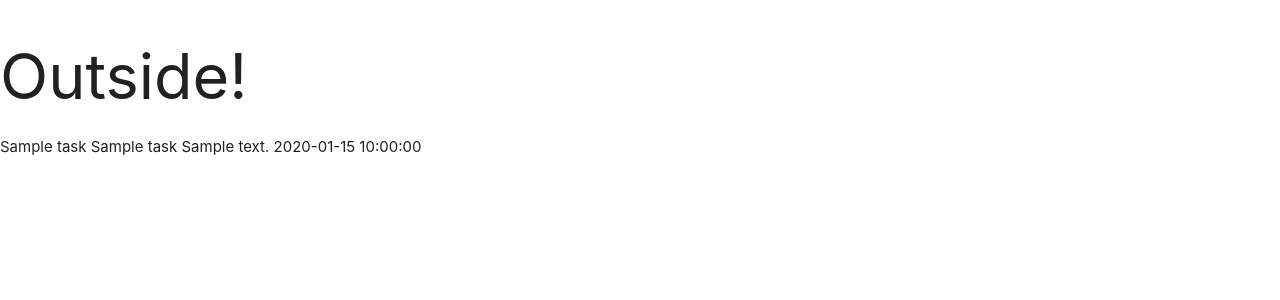
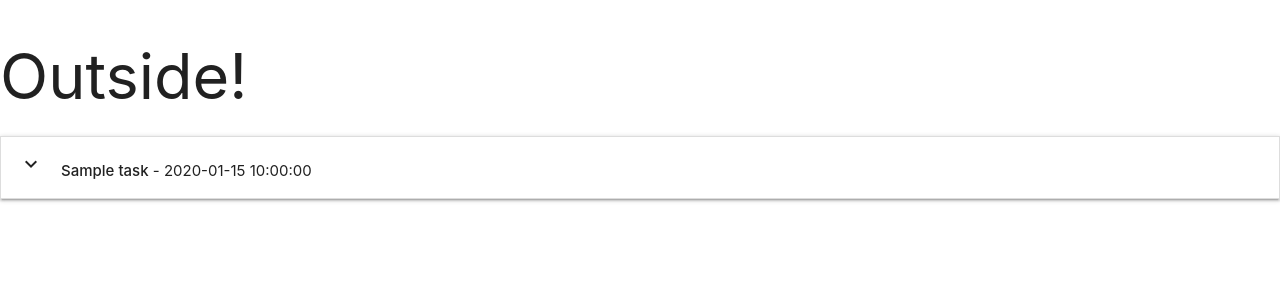
Before and after one commit to trisdauvergne/task-manager, a Flask app: page / in a window 1280 px wide. Shown: the top 300 px of the page. Run offline with Flask 2, Linux system fonts and the light colour scheme; a database or web service that is not in the repository returns one stand-in record (values such as "Sample title"); some libraries are stand-ins or nearby versions.

Commit message:
200331 - 19:38 maint: final commit of the day

```diff
--- a/templates/base.html
+++ b/templates/base.html
@@ -15,5 +15,10 @@
     {% endblock %}
     <script src="https://cdnjs.cloudflare.com/ajax/libs/jquery/3.4.1/jquery.min.js" integrity="sha256-CSXorXvZcTkaix6Yvo6HppcZGetbYMGWSFlBw8HfCJo=" crossorigin="anonymous"></script>
     <script src="https://cdnjs.cloudflare.com/ajax/libs/materialize/1.0.0/js/materialize.min.js"></script>
+    <script type="text/javascript">
+        $(document).ready(function(){
+            $('.collapsible').collapsible();
+        });
+    </script>
 </body>
 </html>
--- a/templates/tasks.html
+++ b/templates/tasks.html
@@ -1,12 +1,20 @@
 {% extends 'base.html' %}
 {% block content %}
+    <ul class="collapsible" data-collapsible="accordion">
+        {% for task in tasks %}
+        <li>
+            <div class="collapsible-header">
 
-    {% for task in tasks %}
-        {{task.task_name}}
-        {{task.category_name}}
-        {{task.task_description}}
-        {{task.is_urgent}}
-        {{task.due_date}}
-    {% endfor %}
-
+                <div class=" task_header col s9">
+                    <i class="material-icons">expand_more</i><strong>{{task.task_name}}</strong> - {{task.due_date}}
+                </div>
+            </div>
+            <div class="collapsible-body">
+                <span>
+                    {{task.task_description}}
+                </span>
+            </div>
+        </li>
+        {% endfor %}
+    </ul>
 {% endblock %}
```
